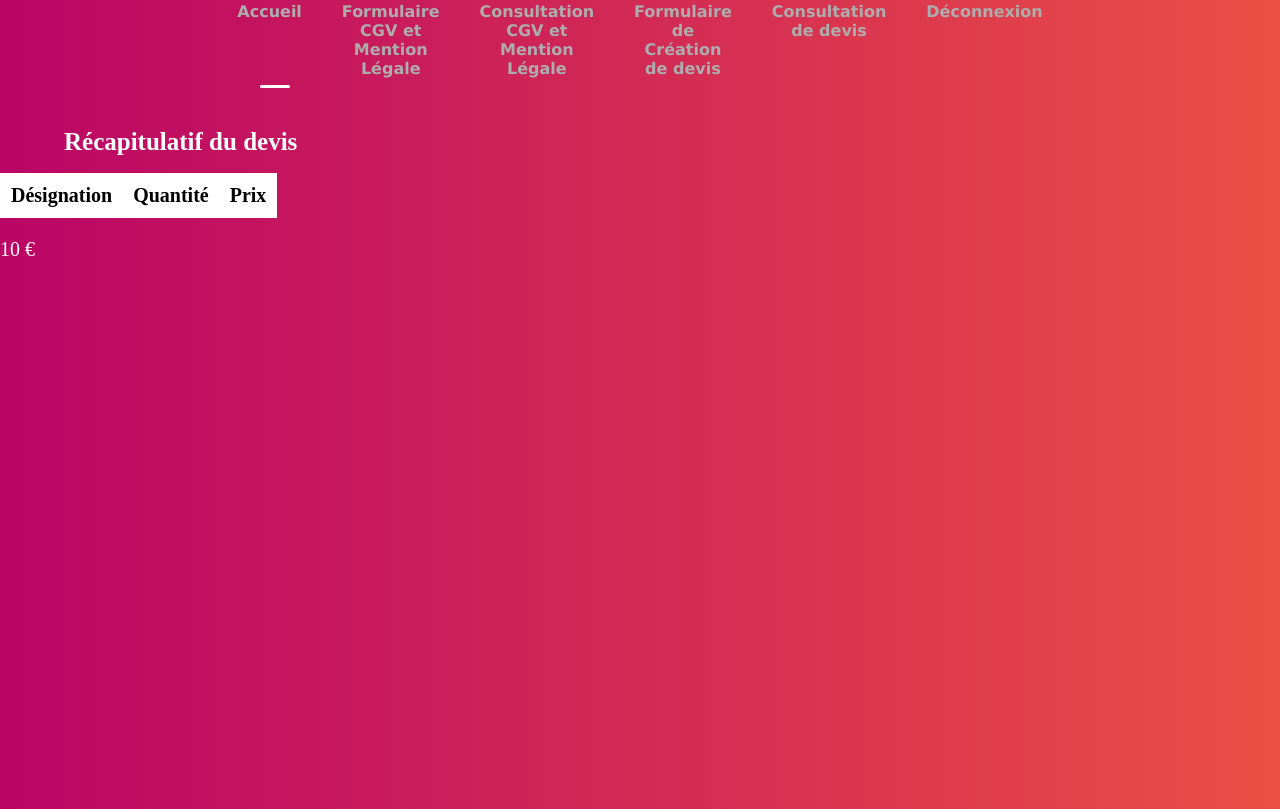
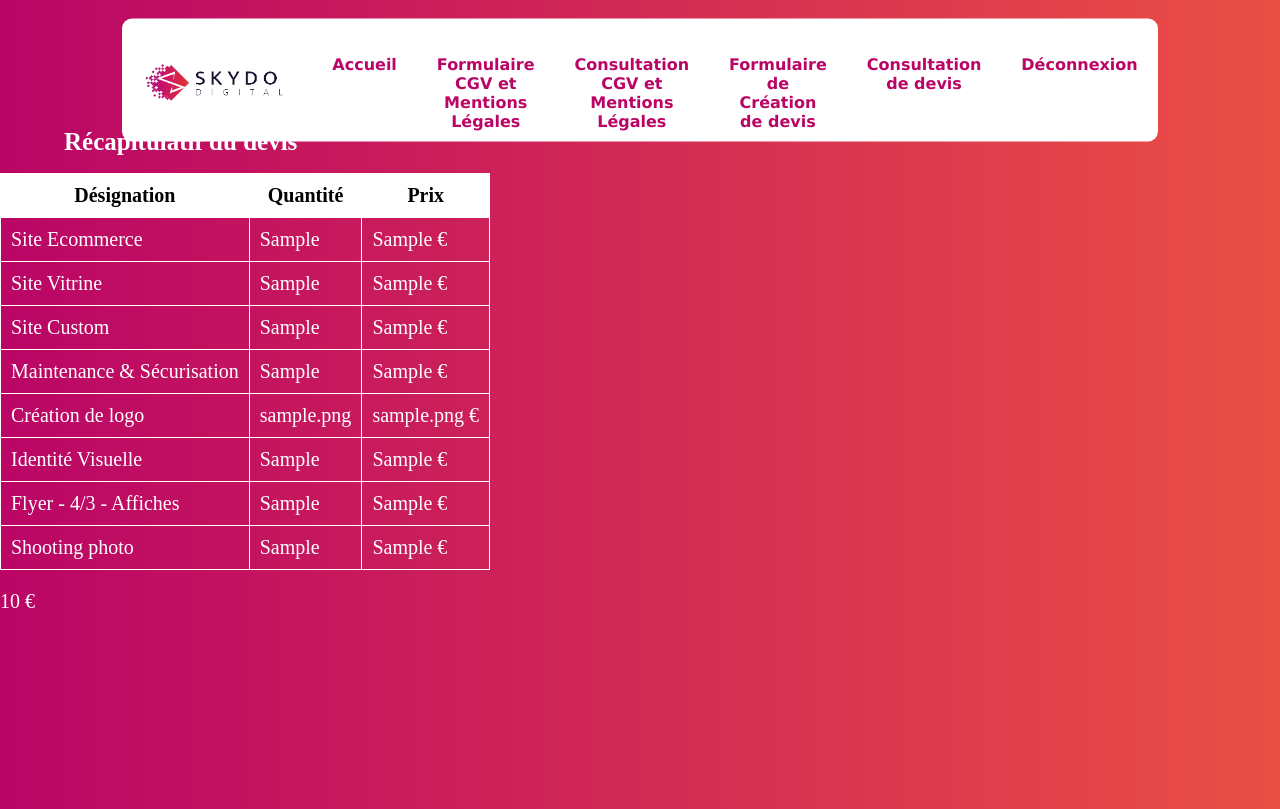
Before and after one commit to theoooooooooooooooo/SkydoManager_Test, a Symfony app: template templates/security/devis/recapitulatif.html.twig in a window 1280 px wide. Shown: the top 809 px of the page. Run offline with Twig, Linux system fonts and the light colour scheme; the template is opened without the code that fills it: most values are stand-ins (such as "Sample title", 1, 10 or a date in 2020); lists and menus that the app fills with data are empty; some libraries are stand-ins or nearby versions.

Commit message:
new menu

```diff
--- a/public/stylenav.css
+++ b/public/stylenav.css
@@ -4,13 +4,17 @@ body {
 
 nav {
     position: absolute;
-    top: 5%;
+    top: 10%;
     right: 0;
     left: 0;
     width: 319px;
     display: table;
     margin: 0 auto;
     transform: translateY(-50%);
+    background-color: #fff;
+    border-radius: 10px;
+    overflow: hidden;
+
   }
 
   nav a {
@@ -18,7 +22,7 @@ nav {
     width: 33.333%;
     display: table-cell;
     text-align: center;
-    color: #adadad;
+    color: #ba0566;
     text-decoration: none;
     font-family: Verdana, Geneva, Tahoma, sans-serif;
     font-weight: bold;
@@ -109,7 +113,7 @@ nav {
   }
 
   nav a:hover {
-    color: #fff;
+    color: #ea4f44;
   }
 
   nav a:hover:before,
@@ -145,3 +149,11 @@ nav {
     left: 95%;
     background: linear-gradient(130deg, purple, palevioletred);
   }
+
+  .logo-image {
+    max-width: 150px;
+    height: auto;
+    margin-top : 33px;
+    vertical-align: middle;
+
+    }
--- a/templates/nav.html.twig
+++ b/templates/nav.html.twig
@@ -1,8 +1,9 @@
 <nav>
-
+            <a href="{{ path('accueil') }}">
+            <img src="{{ asset('images/icone_skydo.png') }}" alt="Logo" class="logo-image"></a>
             <a href="{{path('accueil')}}">Accueil</a>
-            <a href="{{path('legal')}}">Formulaire CGV et Mention Légale</a>
-            <a href="{{path('interaction')}}">Consultation CGV et Mention Légale</a>
+            <a href="{{path('legal')}}">Formulaire CGV et Mentions Légales</a>
+            <a href="{{path('interaction')}}">Consultation CGV et Mentions Légales</a>
             <a href="{{path('devis')}}">Formulaire de Création de devis</a>
             <a href="{{ path('interactionDevis')}}">Consultation de devis</a>
             <a href="{{ path('app_logout') }}">Déconnexion</a>
--- a/templates/security/devis/recapitulatif.html.twig
+++ b/templates/security/devis/recapitulatif.html.twig
@@ -15,31 +15,31 @@
             <th>Prix</th>
         </tr>
 
-        {% if siteEcom is not empty %}
+        {% if devis.siteEcom is not empty %}
         <tr>
             <td>Site Ecommerce</td>
             <td>{{ devis.quantiteEcom }} </td>
-            <td>{{ devis.prixEcom }} €</td>
+            <td>{{ devis.prixSiteEcom }} €</td>
         </tr>
         {% endif %}
 
-        {% if siteVitrine is not empty %}
+        {% if devis.siteVitrine is not empty %}
         <tr>
             <td>Site Vitrine</td>
             <td>{{ devis.quantiteVitrine }} </td>
-            <td>{{ devis.prixVitrine }} €</td>
+            <td>{{ devis.prixSiteVitrine }} €</td>
         </tr>
         {% endif %}
 
-        {% if siteCustom is not empty %}
+        {% if devis.siteCustom is not empty %}
         <tr>
             <td>Site Custom</td>
             <td>{{ devis.quantiteCustom }} </td>
-            <td>{{ devis.prixCustom }} €</td>
+            <td>{{ devis.prixSiteCustom }} €</td>
         </tr>
         {% endif %}
 
-        {% if maintenance is not empty %}
+        {% if devis.maintenance is not empty %}
         <tr>
             <td>Maintenance & Sécurisation</td>
             <td>{{ devis.quantiteMaintenance }} </td>
@@ -47,7 +47,7 @@
         </tr>
         {% endif %}
 
-        {% if logo is not empty %}
+        {% if devis.logo is not empty %}
         <tr>
             <td>Création de logo</td>
             <td>{{ devis.quantiteLogo }} </td>
@@ -55,15 +55,15 @@
         </tr>
         {% endif %}
 
-        {% if identiteVisuelle is not empty %}
+        {% if devis.identiteVisuelle is not empty %}
         <tr>
             <td>Identité Visuelle</td>
             <td>{{ devis.quantiteIdVisuelle }} </td>
-            <td>{{ devis.prixIdVisuelle }} €</td>
+            <td>{{ devis.prixIdentiteVisuelle }} €</td>
         </tr>
         {% endif %}
 
-        {% if print is not empty %}
+        {% if devis.print is not empty %}
         <tr>
             <td>Flyer - 4/3 - Affiches</td>
             <td>{{ devis.quantitePrint }} </td>
@@ -71,7 +71,7 @@
         </tr>
         {% endif %}
 
-        {% if shooting is not empty %}
+        {% if devis.shooting is not empty %}
         <tr>
             <td>Shooting photo</td>
             <td>{{ devis.quantiteShooting}} </td>
```
Also changed, not shown: src/Entity/Devis.php (+8 -8 lines), public/images/icone_skydo.png (added).
